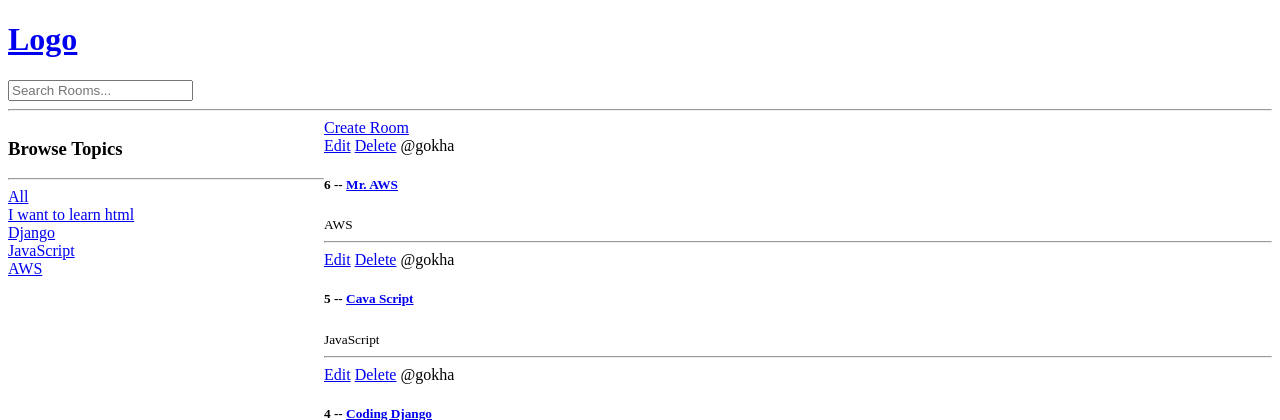
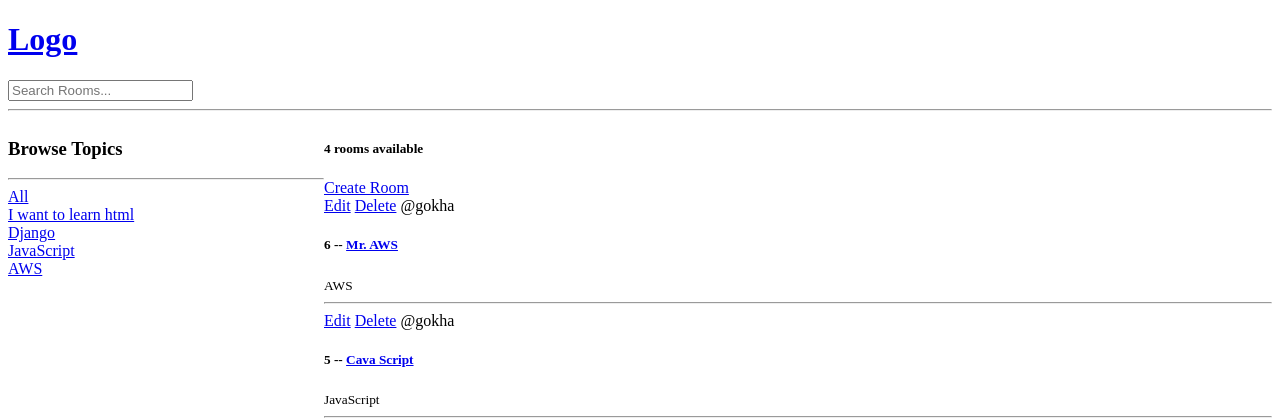
Before and after one commit to Goodkhau/DjangoFirstProject, a Django app: page / in a window 1280 px wide. Shown: the top 420 px of the page. Run offline with Django 5.2, Linux system fonts and the light colour scheme; data comes from the database, SQL or seed files in the repository.

Commit message:
Added room count on filter

```diff
--- a/firstproject/base/templates/base/home.html
+++ b/firstproject/base/templates/base/home.html
@@ -27,6 +27,7 @@
     </div>
 
     <div>
+        <h5>{{room_count}} rooms available</h5>
         <a href="{% url 'create-room' %}">Create Room</a>
         <div>
             {% for room in rooms %}
--- a/firstproject/base/views.py
+++ b/firstproject/base/views.py
@@ -14,8 +14,9 @@ def home(request):
     )
 
     topics = Topic.objects.all()
+    room_count = rooms.count()
 
-    context = {'rooms': rooms, 'topics': topics}
+    context = {'rooms': rooms, 'topics': topics, 'room_count': room_count}
     return render(request, 'base/home.html', context)
 
 def room(request, pk):
```
